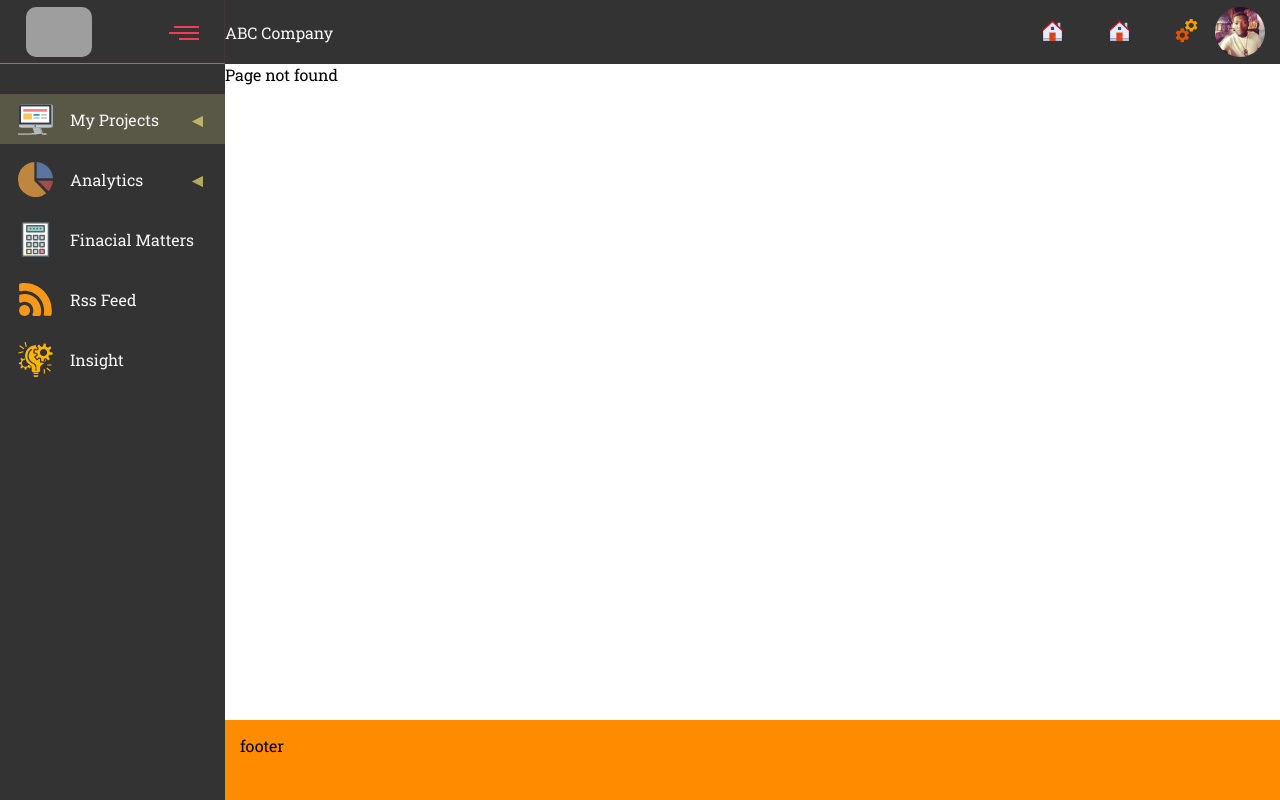
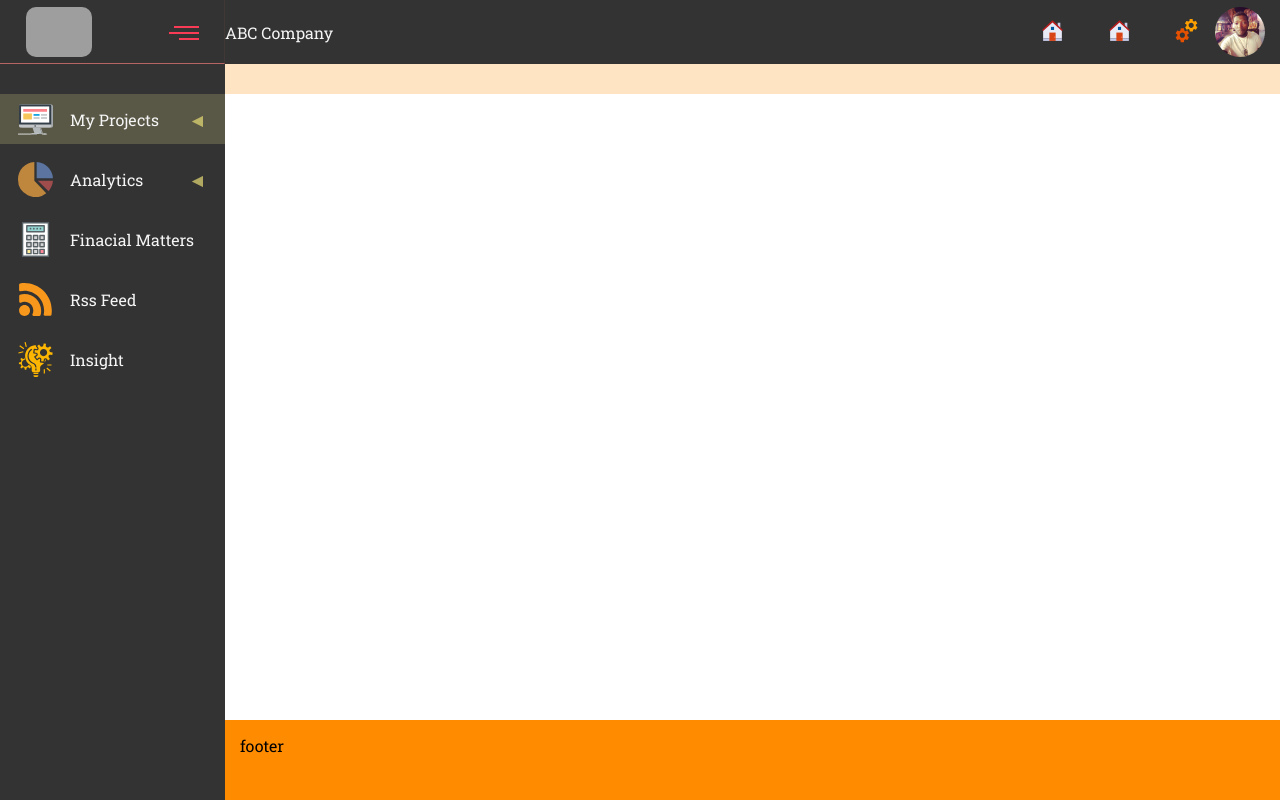
Before and after one commit to swisscodes/project-ts, a React (Create React App) app: page /projects/d3/selection in a window 1280 px wide. Before the commit this address had no page. Built offline with nearby package versions, Linux system fonts and the light colour scheme; grey boxes are pictures that could not be loaded.

Commit message:
starting d3 lessons after some svg revision lessons

```diff
--- a/package.json
+++ b/package.json
@@ -18,7 +18,7 @@
   },
   "scripts": {
     "start": "set PORT=3006 && react-scripts start",
-    "build": "GENERATE_SOURCEMAP=false react-scripts build",
+    "build": "react-scripts build",
     "test": "react-scripts test",
     "eject": "react-scripts eject"
   },
--- a/src/components/d3/D3.tsx
+++ b/src/components/d3/D3.tsx
@@ -1,6 +1,6 @@
 import './d3.css'
 import React from 'react'
-import { useLocation } from 'react-router-dom'
+import { useLocation, Link } from 'react-router-dom'
 
 function D3() {
 
@@ -10,7 +10,11 @@ function D3() {
 
   return (
     <div className='d3-container'>
-      <div className='d3-main util-15px-pad'>D3</div>
+      <div className='d3-main util-15px-pad'>
+        <div className='d3-selection-main'>
+          <Link to='selection'>Selections</Link>
+        </div>
+      </div>
     </div>
   )
 }
--- /dev/null
+++ b/src/components/d3/selection/Selection.tsx
@@ -0,0 +1,14 @@
+import './selection.css'
+import React from 'react'
+
+function Selection() {
+  return (
+    <div className='d3_select-container'>
+      <div className='d3_select-main util-15px-pad'>
+        <div></div>
+      </div>
+    </div>
+  )
+}
+
+export default Selection
--- /dev/null
+++ b/src/components/d3/selection/selection.css
@@ -0,0 +1,3 @@
+.d3_select-main {
+    background-color: bisque;
+}
--- /dev/null
+++ b/src/pages/Projects.tsx
@@ -0,0 +1,13 @@
+import React from 'react'
+import { Link, Outlet } from 'react-router-dom'
+
+function Projects() {
+  return (
+      <>
+				<div><Link to='d3'>d3</Link></div>
+				<div><Link to='other-sample'>sample</Link></div>
+			</>
+  )
+}
+
+export default Projects
--- /dev/null
+++ b/src/pages/d3Pages/SelectionPage.tsx
@@ -0,0 +1,10 @@
+import Selection from 'components/d3/selection/Selection'
+import React from 'react'
+
+function SelectionPage() {
+  return (
+    <><Selection /></>
+  )
+}
+
+export default SelectionPage
--- a/src/routes/MainRoutes.tsx
+++ b/src/routes/MainRoutes.tsx
@@ -1,7 +1,9 @@
 import React from 'react'
 import {Routes, Route} from 'react-router-dom';
 import HomePage from 'pages/HomePage';
-import D3Page from 'pages/D3Page';
+import Projects from 'pages/Projects';
+import D3Page from 'pages/d3Pages/D3Page';
+import SelectionPage from 'pages/d3Pages/SelectionPage';
 import OrdersPage from 'pages/OrdersPage';
 import PaymentsPage from 'pages/PaymentsPage';
 
@@ -9,7 +11,13 @@ function MainRoutes() {
   return (
     <Routes>
         <Route path='/' element={<HomePage />} />
-        <Route path='/projects/d3' element={<D3Page />} />
+        {/** Projects Routes */}
+        <Route path='projects' element={<Projects />} />
+          {/** D3 Routes */}
+          <Route path='projects/d3' element={<D3Page />} />
+            <Route path='projects/d3/selection' element={<SelectionPage />} />
+          {/** End D3 Routes */}
+        {/** End of Projects Routes */}
         <Route path='/analytics/orders' element={<OrdersPage />} />
         <Route path='/analytics/payments' element={<PaymentsPage />} />
         <Route path='*' element={"Page not found"} />
```
Also changed, not shown: src/pages/d3Pages/D3Page.tsx (renamed from src/pages/D3Page.tsx).
